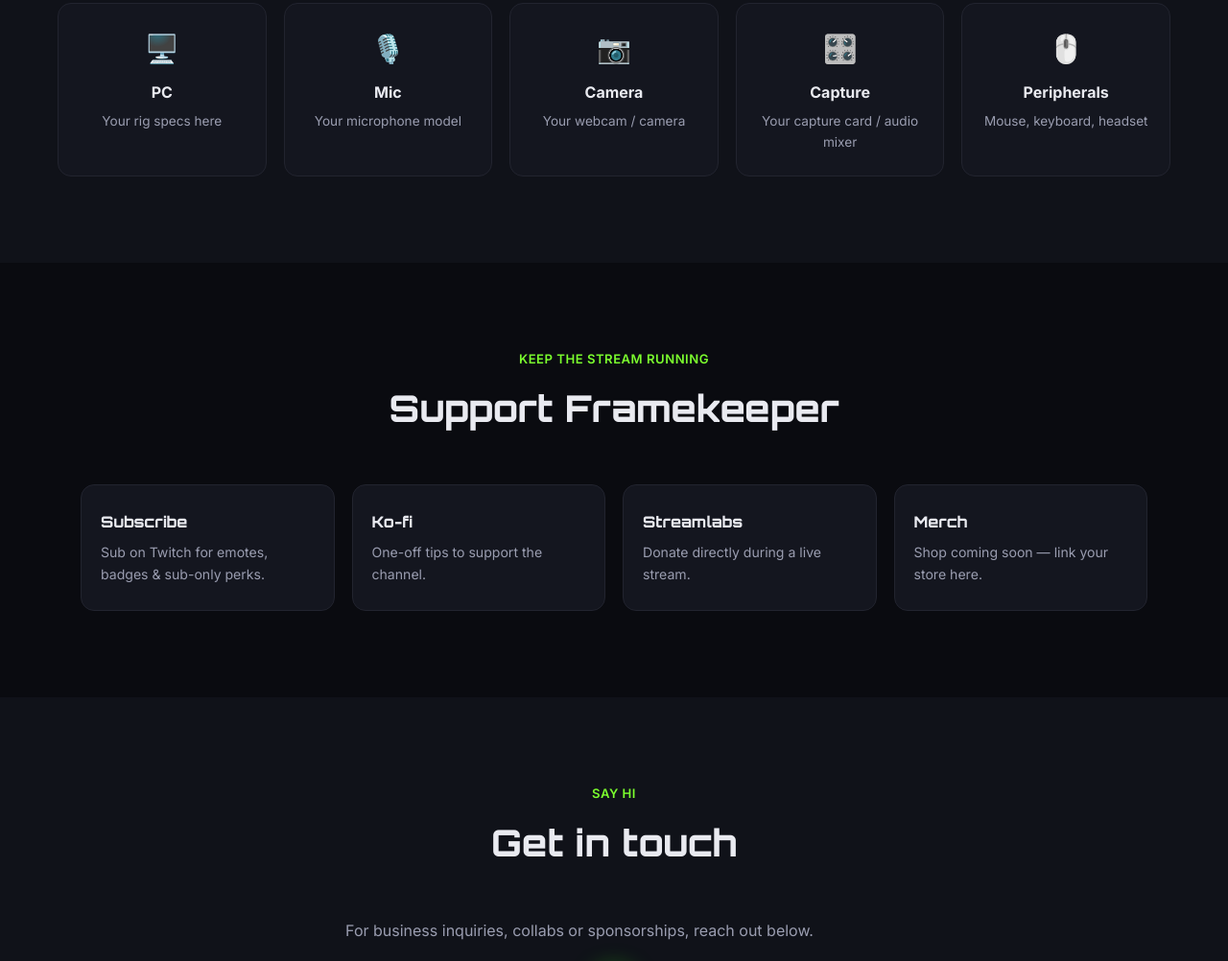
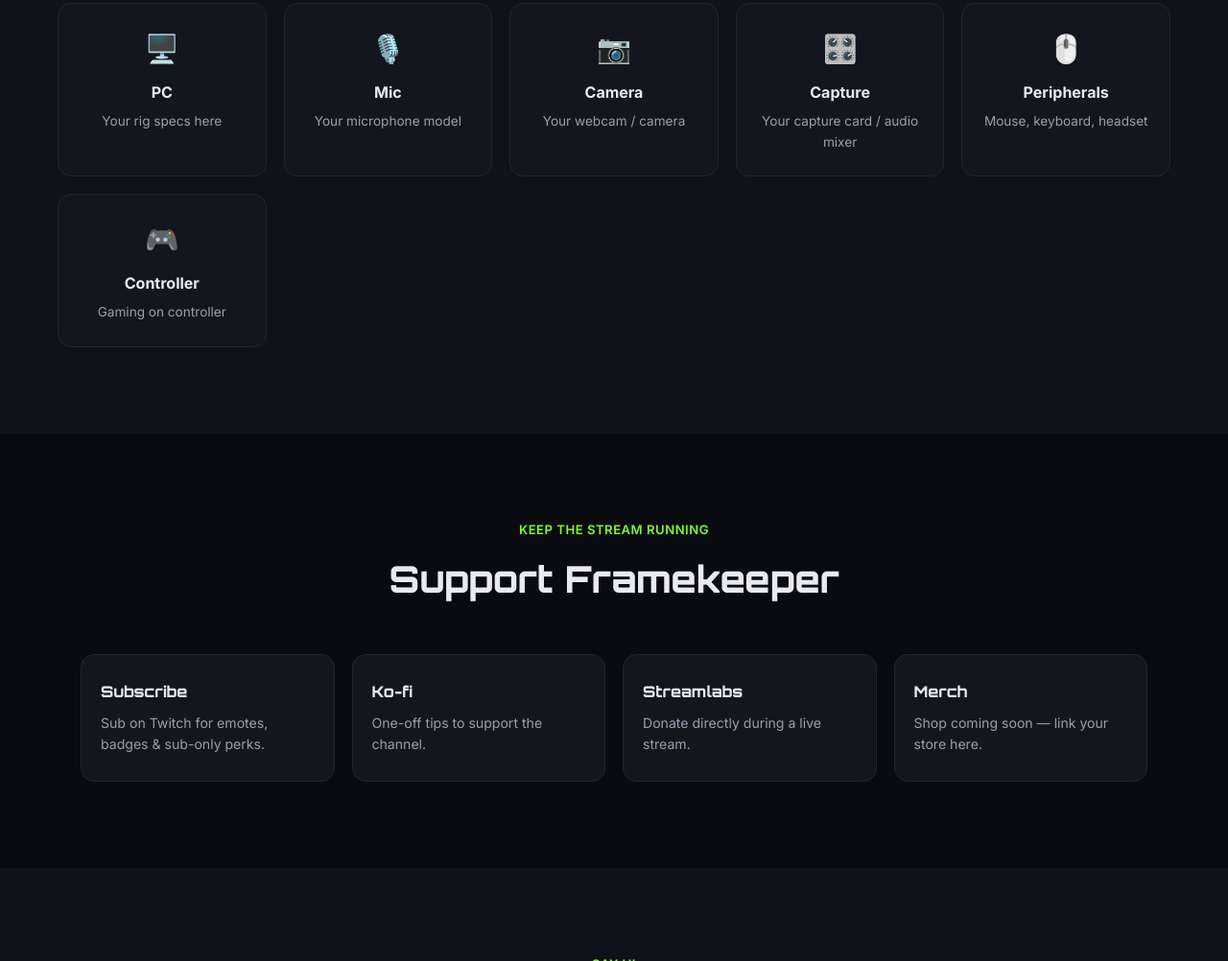
Before and after one commit to rubylaken-sudo/Framekeeper, a plain HTML site: page streamer-site/index.html in a window 1280 px wide. Shown: the part 2755-3757 px from the top of the page at 96% size. Drawn offline with Linux system fonts and the light colour scheme.

Commit message:
Add Controller gear card
Co-Authored-By: Claude Sonnet 5 <noreply@anthropic.com>

```diff
--- a/streamer-site/index.html
+++ b/streamer-site/index.html
@@ -140,6 +140,7 @@
       <div class="gear-item"><span class="gear-icon">📷</span><h3>Camera</h3><p>Your webcam / camera</p></div>
       <div class="gear-item"><span class="gear-icon">🎛️</span><h3>Capture</h3><p>Your capture card / audio mixer</p></div>
       <div class="gear-item"><span class="gear-icon">🖱️</span><h3>Peripherals</h3><p>Mouse, keyboard, headset</p></div>
+      <div class="gear-item"><span class="gear-icon">🎮</span><h3>Controller</h3><p>Gaming on controller</p></div>
     </div>
   </section>
 
```
